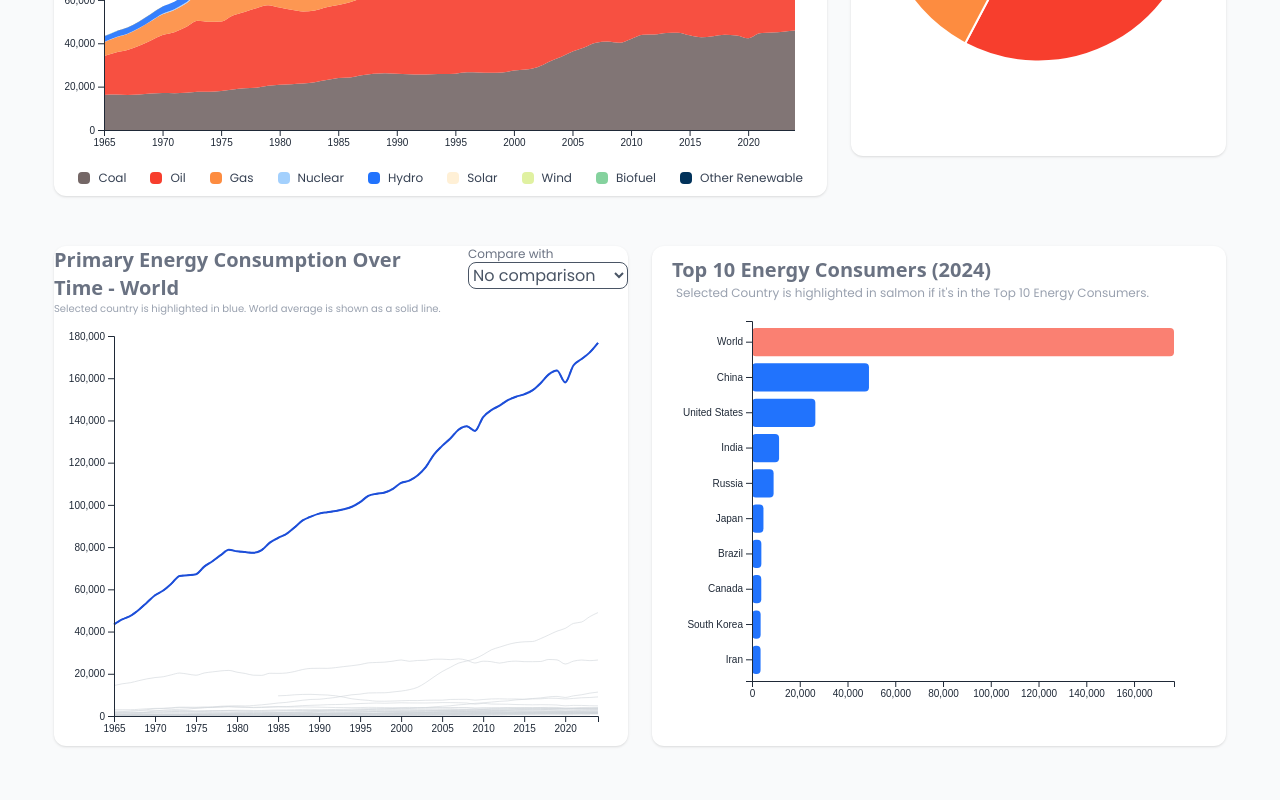
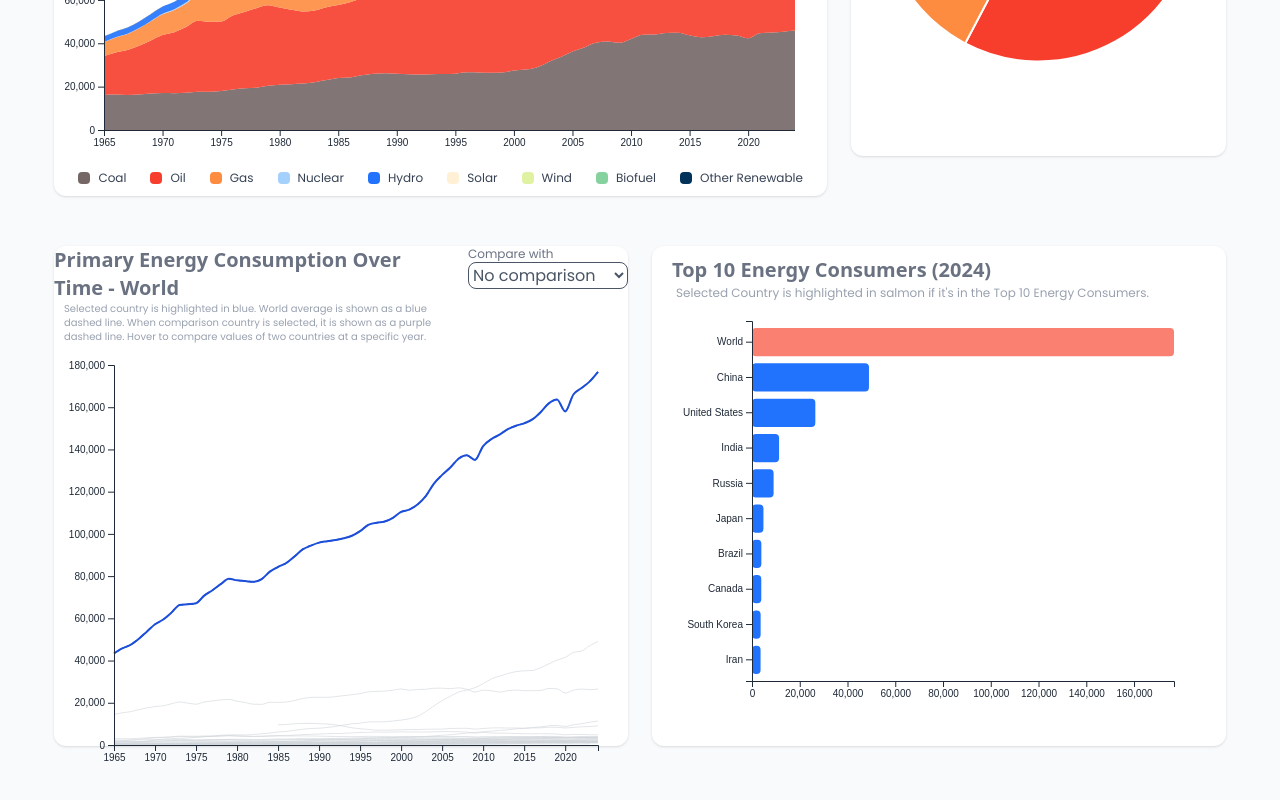
Before and after one commit to webpagearshi/energy-dashboard, a React (Vite) app: page / in a window 1280 px wide. Shown: the part 723-1523 px from the top of the page. Built offline with nearby package versions, Linux system fonts and the light colour scheme.

Commit message:
add description

```diff
--- a/src/components/charts/ResponsiveLineChart.jsx
+++ b/src/components/charts/ResponsiveLineChart.jsx
@@ -35,10 +35,12 @@ export default function ResponsiveLineChart({ data, selectedCountry }) {
 
           <p
             className="text-sm text-gray-400 mt-1"
-            style={{ fontSize: "10px" }}
+            style={{ fontSize: "10px", marginLeft: "10px" }}
           >
             Selected country is highlighted in blue. World average is shown as a
-            solid line.
+            blue dashed line. When comparison country is selected, it is shown
+            as a purple dashed line. Hover to compare values of two countries at
+            a specific year.
           </p>
         </div>
 
```
